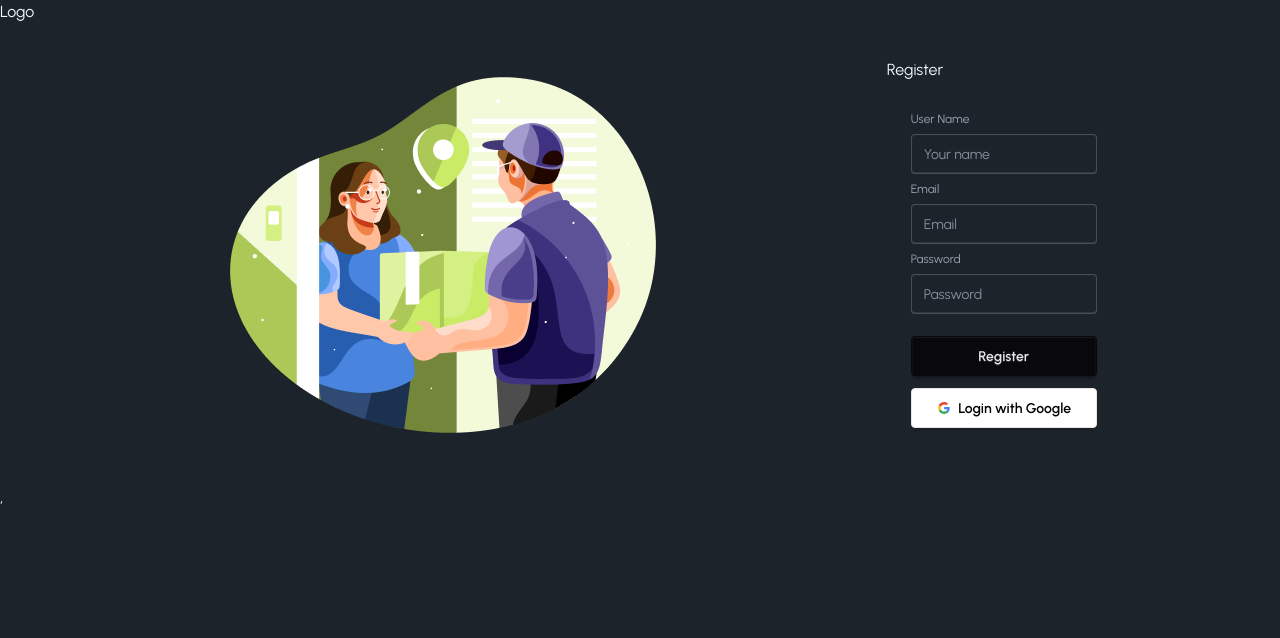
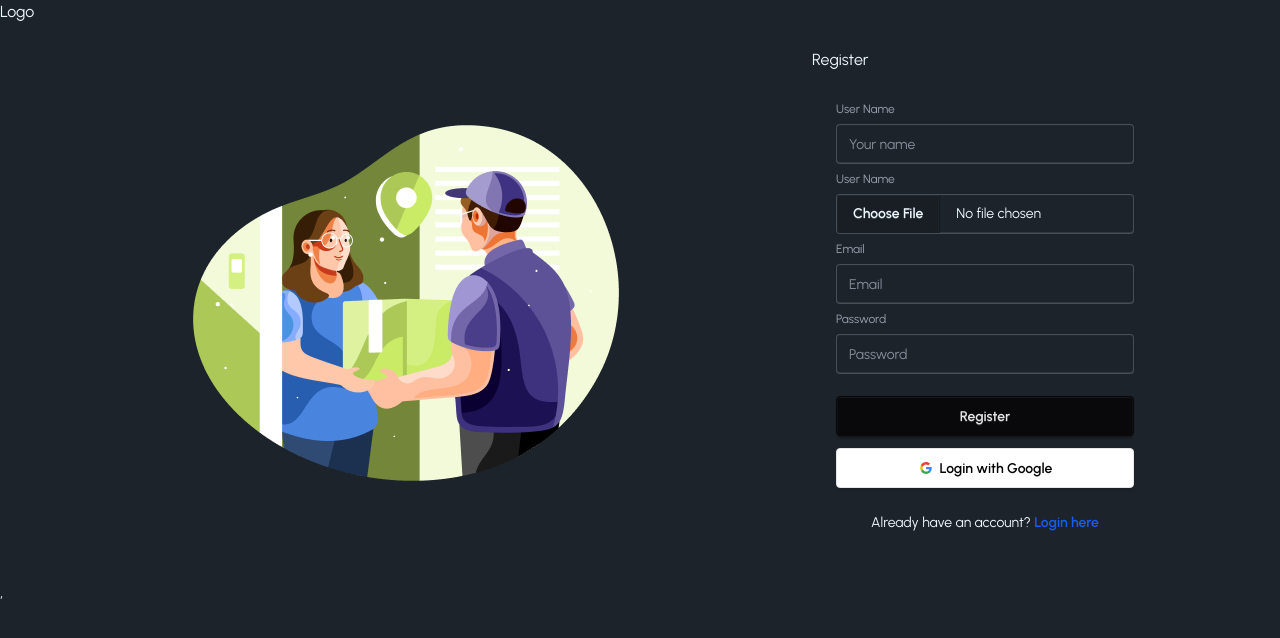
Before and after one commit to Mahadi9990/zap-shit-2, a React (Vite) app: page /register in a window 1280 px wide. Shown: the top 638 px of the page. Built offline with nearby package versions, Linux system fonts and the light colour scheme; no server answers.

Commit message:
set objerver

```diff
--- a/package.json
+++ b/package.json
@@ -11,6 +11,7 @@
   },
   "dependencies": {
     "@tailwindcss/vite": "^4.1.18",
+    "axios": "^1.13.4",
     "daisyui": "^5.5.14",
     "firebase": "^12.8.0",
     "leaflet": "^1.9.4",
--- a/src/components/Google.jsx
+++ b/src/components/Google.jsx
@@ -1,13 +1,25 @@
-import React from "react";
 import useData from "../allHooks/useData";
+import { useLocation, useNavigate } from "react-router-dom";
 
 const Google = () => {
-    const {googleSingIn} =useData()
-    const handleGoogleSubmit =()=>{
-        googleSingIn().then((result) => {console.log(result)}).catch((err)=>console.log(err))
-    }
+  const location = useLocation();
+  const navigate = useNavigate();
+  const { googleSignIn } = useData();
+
+  const handleGoogleSubmit = () => {
+    googleSignIn()
+      .then((result) => {
+        console.log(result.user);
+        navigate(location?.state || "/");
+      })
+      .catch((error) => console.log(error.message));
+  };
+
   return (
-    <button onClick={handleGoogleSubmit} className="btn bg-white text-black border-[#e5e5e5]">
+    <button
+      onClick={handleGoogleSubmit}
+      className="btn bg-white text-black border-[#e5e5e5]"
+    >
       <svg
         aria-label="Google logo"
         width="16"
@@ -16,23 +28,23 @@ const Google = () => {
         viewBox="0 0 512 512"
       >
         <g>
-          <path d="m0 0H512V512H0" fill="#fff"></path>
+          <path fill="#fff" d="M0 0h512v512H0z" />
           <path
             fill="#34a853"
             d="M153 292c30 82 118 95 171 60h62v48A192 192 0 0190 341"
-          ></path>
+          />
           <path
             fill="#4285f4"
             d="m386 400a140 175 0 0053-179H260v74h102q-7 37-38 57"
-          ></path>
+          />
           <path
             fill="#fbbc02"
             d="m90 341a208 200 0 010-171l63 49q-12 37 0 73"
-          ></path>
+          />
           <path
             fill="#ea4335"
             d="m153 219c22-69 116-109 179-50l55-54c-78-75-230-72-297 55"
-          ></path>
+          />
         </g>
       </svg>
       Login with Google
--- a/src/components/Logo.jsx
+++ b/src/components/Logo.jsx
@@ -1,9 +1,8 @@
 import React from 'react'
+import { Link } from 'react-router-dom'
 
 export default function Logo() {
   return (
-    <div>
         <h1>Logo</h1>
-    </div>
   )
 }
--- a/src/components/Navbar.jsx
+++ b/src/components/Navbar.jsx
@@ -1,9 +1,19 @@
 import React, { useEffect, useState } from "react";
 import Logo from "./Logo";
-import { NavLink } from "react-router-dom";
+import { Link, NavLink, useNavigate } from "react-router-dom";
+import useData from "../allHooks/useData";
 
 export default function Navbar() {
   const [theme, setTheme] = useState("light");
+  const {user,singOutUser} =useData()
+  const navigate =useNavigate()
+
+  const handleSingOutUser =()=>{
+    singOutUser().then((res)=>{
+      console.log(res,"Log out successfully")
+      navigate("/login")
+    })
+  }
 
   // Apply theme to <html>
   useEffect(() => {
@@ -13,16 +23,18 @@ export default function Navbar() {
   const toggleTheme = () => {
     setTheme((prev) => (prev === "light" ? "dark" : "light"));
   };
+
+
   const links = (
     <>
       <li>
-        <NavLink to='/'>Home</NavLink>
+        <NavLink to="/">Home</NavLink>
       </li>
       <li>
-        <NavLink to='about'>About</NavLink>
+        <NavLink to="about">About</NavLink>
       </li>
       <li>
-        <NavLink to='/coverage' >Coverage</NavLink>
+        <NavLink to="/coverage">Coverage</NavLink>
       </li>
     </>
   );
@@ -55,7 +67,7 @@ export default function Navbar() {
               {links}
             </ul>
           </div>
-          <NavLink to='/' className="font-bold text-xl">
+          <NavLink to="/" className="font-bold text-xl">
             <Logo />
           </NavLink>
         </div>
@@ -66,7 +78,19 @@ export default function Navbar() {
           <button onClick={toggleTheme} className="btn btn-sm btn-outline">
             {theme === "light" ? "🌙 Dark" : "☀️ Light"}
           </button>
-          <a className="btn">Button</a>
+
+          <Link to={"/beARider"} className="btn btn-success">
+            Be a rider
+          </Link>
+          {
+            user ?
+            <a onClick={handleSingOutUser} className="btn btn-success">
+            SingOut
+          </a>:
+            <Link to={"/login"} className="btn btn-success">
+            Login
+          </Link>
+          }
         </div>
       </div>
     </div>
--- a/src/context/AuthProvider.jsx
+++ b/src/context/AuthProvider.jsx
@@ -1,30 +1,54 @@
-import React from 'react';
-import { AuthContext } from './AuthContext';
-import {auth} from '../firebase/firebase.config'
-import { createUserWithEmailAndPassword, GoogleAuthProvider, signInWithEmailAndPassword, signInWithPopup } from 'firebase/auth';
+import React, { useEffect, useState } from "react";
+import { AuthContext } from "./AuthContext";
+import { auth } from "../firebase/firebase.config";
+import {
+  createUserWithEmailAndPassword,
+  GoogleAuthProvider,
+  onAuthStateChanged,
+  signInWithEmailAndPassword,
+  signInWithPopup,
+  signOut,
+  updateProfile,
+} from "firebase/auth";
 
 const provider = new GoogleAuthProvider();
-function AuthProvider({children}) {
-
-    const registerUserData = (email,password)=>{
-        return createUserWithEmailAndPassword(auth, email, password)
-    }
-    const singInUser = (email,password)=>{
-        return signInWithEmailAndPassword(auth, email, password)
-    }
-    const googleSingIn =()=>{
-        return signInWithPopup(auth, provider)
-    }
-    const userInfo ={
-        registerUserData,
-        singInUser,
-        googleSingIn
-    }
-    return (
-        <AuthContext value={userInfo}>
-            {children}
-        </AuthContext>
-    );
+function AuthProvider({ children }) {
+    const [user, setuser] = useState(null);
+    const [loading, setloading] = useState(true);
+  const registerUserData = (email, password) => {
+    return createUserWithEmailAndPassword(auth, email, password);
+  };
+  const singInUserData = (email, password) => {
+    return signInWithEmailAndPassword(auth, email, password);
+  };
+  const googleSignIn = () => {
+    return signInWithPopup(auth, provider);
+  };
+  const updateProfileImage = (data) => {
+    return updateProfile(auth.currentUser,data);
+  };
+  const singOutUser = () => {
+    return signOut(auth);
+  };
+  useEffect(() => {
+      const unScribe = onAuthStateChanged(auth,(currentUser) =>{
+        setuser(currentUser)
+        setloading(false);
+      })
+      return ()=> unScribe()
+  }, []);
+  const userInfo = {
+    updateProfileImage,
+    registerUserData,
+    singInUserData,
+    googleSignIn,
+    singOutUser,
+    user,
+    loading,
+    setloading,
+    setuser
+  };
+  return <AuthContext value={userInfo}>{children}</AuthContext>;
 }
 
 export default AuthProvider;
--- /dev/null
+++ b/src/context/PrivateRoute.jsx
@@ -0,0 +1,17 @@
+import React from 'react';
+import useData from '../allHooks/useData';
+import { Navigate, useLocation } from 'react-router-dom';
+
+function PrivateRoute({children}) {
+const {loading,user} =useData()
+const location =useLocation()
+if(loading){
+    <span>Loading....</span>
+}
+if(!user){
+    return <Navigate to="/login" state={ location.pathname } />
+}
+    return children
+}
+
+export default PrivateRoute;
--- a/src/page/Auth/Login.jsx
+++ b/src/page/Auth/Login.jsx
@@ -2,6 +2,7 @@ import React from "react";
 import { useForm } from "react-hook-form";
 import useData from "../../allHooks/useData";
 import Google from "../../components/Google";
+import { Link, useLocation, useNavigate } from "react-router-dom";
 
 const Login = () => {
   const {
@@ -9,10 +10,14 @@ const Login = () => {
     handleSubmit,
     formState: { errors },
   } = useForm();
-const {singInUser} = useData()
+  const location =useLocation()
+  const navegation =useNavigate()
+  const { singInUserData } = useData();
   const submiteForm = (data) => {
-    singInUser(data.email,data.password).then((userCredential) => {
+    singInUserData(data.email, data.password)
+      .then((userCredential) => {
         console.log(userCredential.user);
+        navegation(location?.state || '/')
       })
       .catch((error) => {
         console.log(error.message);
@@ -26,11 +31,10 @@ const {singInUser} = useData()
           <label className="label">Email</label>
           <input
             name="email"
-            {...register("email",{required:true})}
+            {...register("email", { required: true })}
             type="email"
             className="input"
             placeholder="Email"
-
           />
           {errors.email?.type === "required" && (
             <p className="text-red-500 font-bold"> email in required</p>
@@ -61,7 +65,17 @@ const {singInUser} = useData()
           </div>
           <button className="btn btn-neutral mt-4">Login</button>
         </form>
-        <Google/>
+        <p className="mt-4 text-center">
+           Have an account?{" "}
+          <Link
+            state={location?.state}
+            to="/register"
+            className="text-blue-600 font-semibold hover:underline"
+          >
+            Register here
+          </Link>
+        </p>
+        <Google />
       </div>
     </div>
   );
--- a/src/page/Auth/Register.jsx
+++ b/src/page/Auth/Register.jsx
@@ -2,25 +2,40 @@ import React from "react";
 import { useForm } from "react-hook-form";
 import useData from "../../allHooks/useData";
 import Google from "../../components/Google";
+import {Link, useLocation, useNavigate} from 'react-router-dom'
+import axios from "axios";
 
 const passwordRegex =
   /^(?=.*[a-z])(?=.*[A-Z])(?=.*\d)(?=.*[@$!%*?&#])[A-Za-z\d@$!%*?&#]{8,}$/;
 
 const Register = () => {
+const location = useLocation();
+const navigate = useNavigate();
   const {
     register,
     handleSubmit,
     formState: { errors },
   } = useForm();
-
-  const { registerUserData } =useData()
+  const { registerUserData,updateProfileImage } = useData();
   const registerSubmit = (data) => {
-    console.log(data);
+    console.log(data.photo[0]);
+    const photoDataUrl = data.photo[0]
 
     // ✅ correct arguments
     registerUserData(data.email, data.password)
-      .then((userCredential) => {
-        console.log(userCredential.user);
+      .then(() => {
+        const formData = new FormData()
+        formData.append('image',photoDataUrl)
+        axios.post(`https://api.imgbb.com/1/upload?key=${import.meta.env.VITE_imagedb}`,formData)
+        .then((res)=> {
+          console.log(res.data.data.url)
+          const userFromFile = {
+            displayName:data.userName,
+            photoURL:res.data.data.url
+          }
+          updateProfileImage(userFromFile).then(()=>console.log("image uploaded"))
+        })
+        navigate(location?.state || '/')
       })
       .catch((error) => {
         console.log(error.message);
@@ -33,7 +48,6 @@ const Register = () => {
 
       <div className="card-body">
         <form onSubmit={handleSubmit(registerSubmit)} className="fieldset">
-
           {/* User Name */}
           <label className="label">User Name</label>
           <input
@@ -42,6 +56,17 @@ const Register = () => {
             className="input"
             placeholder="Your name"
             name="userName"
+          />
+          {errors.userName && (
+            <p className="text-red-500 font-bold">User name is required</p>
+          )}
+          {/* Image file */}
+          <label className="label">User Name</label>
+          <input
+            {...register("photo", { required: true })}
+            type="file"
+            className="file-input"
+            name="photo"
           />
           {errors.userName && (
             <p className="text-red-500 font-bold">User name is required</p>
@@ -78,14 +103,24 @@ const Register = () => {
 
           {errors.password?.type === "pattern" && (
             <p className="text-red-500 font-bold">
-              Must contain 1 uppercase, 1 lowercase, 1 number, 1 special character
-              and be at least 8 characters
+              Must contain 1 uppercase, 1 lowercase, 1 number, 1 special
+              character and be at least 8 characters
             </p>
           )}
 
           <button className="btn btn-neutral mt-4">Register</button>
         </form>
-        <Google/>
+        <Google />
+        <p className="mt-4 text-center">
+          Already have an account?{" "}
+          <Link
+            state={location?.state}
+            to="/login"
+            className="text-blue-600 font-semibold hover:underline"
+          >
+            Login here
+          </Link>
+        </p>
       </div>
     </div>
   );
--- a/src/page/Home/components/Reviews.jsx
+++ b/src/page/Home/components/Reviews.jsx
@@ -4,7 +4,6 @@ import { Autoplay, EffectCoverflow, Pagination } from "swiper/modules";
 import { Swiper, SwiperSlide } from "swiper/react";
 
 const Reviews = ({ reviewsData }) => {
-  console.log(reviewsData);
   return (
     <div>
       <Swiper
--- /dev/null
+++ b/src/page/SendAPersel/SendAPersel.jsx
@@ -0,0 +1,25 @@
+import React from 'react';
+import { useForm } from 'react-hook-form';
+
+const SendAPersel = () => {
+    const {register,handleSubmit,formState:{errror}} =useForm()
+    return (
+        <div>
+            <h1>Send parcel</h1>
+            <form action="">
+                <div className="">
+                    <div className="">
+
+                    </div>
+                    <div className=""></div>
+                </div>
+                <div className="">
+                    <div className=""></div>
+                    <div className=""></div>
+                </div>
+            </form>
+        </div>
+    );
+};
+
+export default SendAPersel;
--- a/src/router/router.jsx
+++ b/src/router/router.jsx
@@ -6,6 +6,8 @@ import Coverage from "../page/Coverage/Coverage";
 import AuthLayout from "../layout/AuthLayout";
 import Login from "../page/Auth/Login";
 import Register from "../page/Auth/Register";
+import PrivateRoute from "../context/PrivateRoute";
+import BeARider from "../page/BeArider/BeARider";
 
 
 export const router = createBrowserRouter([
@@ -15,6 +17,10 @@ export const router = createBrowserRouter([
     children: [{
       index:true,
       Component:Home
+    },
+    {
+      path:'beARider',
+      element:<PrivateRoute><BeARider/></PrivateRoute>
     },
     {
       path:'about',
```
Also changed, not shown: src/page/BeArider/BeARider.jsx (added, +11 -0 lines), 2 other files (tests, documents, lock files or other folders).
